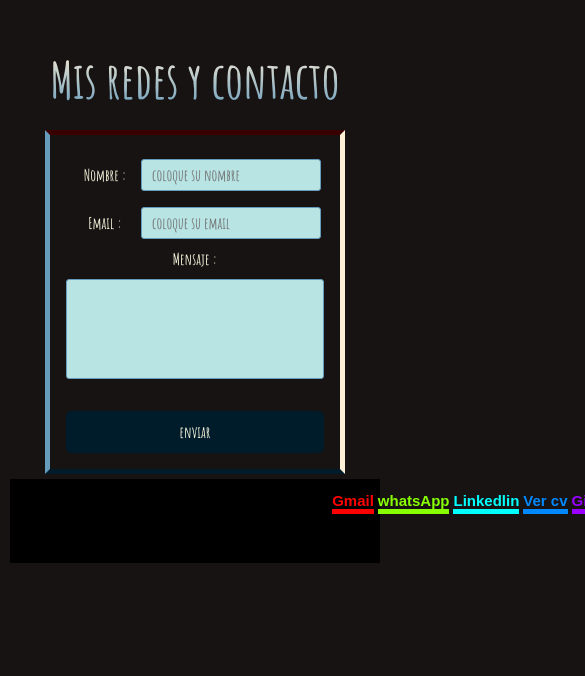
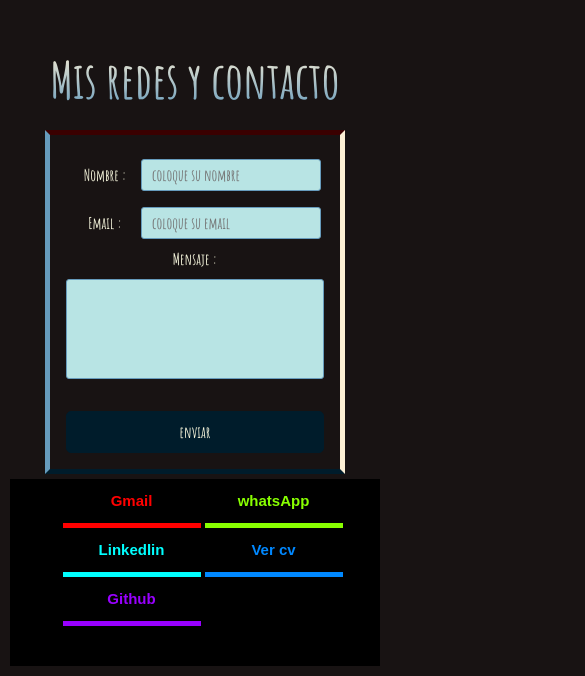
Before and after one commit to diegop1zarro/Portfolio, a React (Create React App) app: page / in a window 390 px wide. Shown: the part 3062-3738 px from the top of the page, 585 px wide, since content can reach past the window. Before the commit the page ends 3635 px from the top, so only its background shows below. Built offline with nearby package versions, Linux system fonts and the light colour scheme; a web font is replaced by a local one.

Commit message:
acomodando responsive

```diff
--- a/src/Components/Contact/Contact.css
+++ b/src/Components/Contact/Contact.css
@@ -7,7 +7,8 @@ margin-top: 5px;
 }
 
 #menu {
-    width: 900px;
+    /* width: 900px; */
+    width: 90%;
     margin: 0 auto;
     display: flex;
     align-items: center;
@@ -96,14 +97,7 @@ margin-top: 5px;
     }
 
 @media screen and (max-width: 500px) {
-    /* #menu ul li {
-        margin: 0;
-        float:none;
-        } */
-        #menu ul li a {
-            display:inline;
-            text-decoration: none;
-            }
+
 #body{
         margin-left: 0px;
         font-size: 10px;
```
Lines whose indentation alone changed are shown as unchanged.
